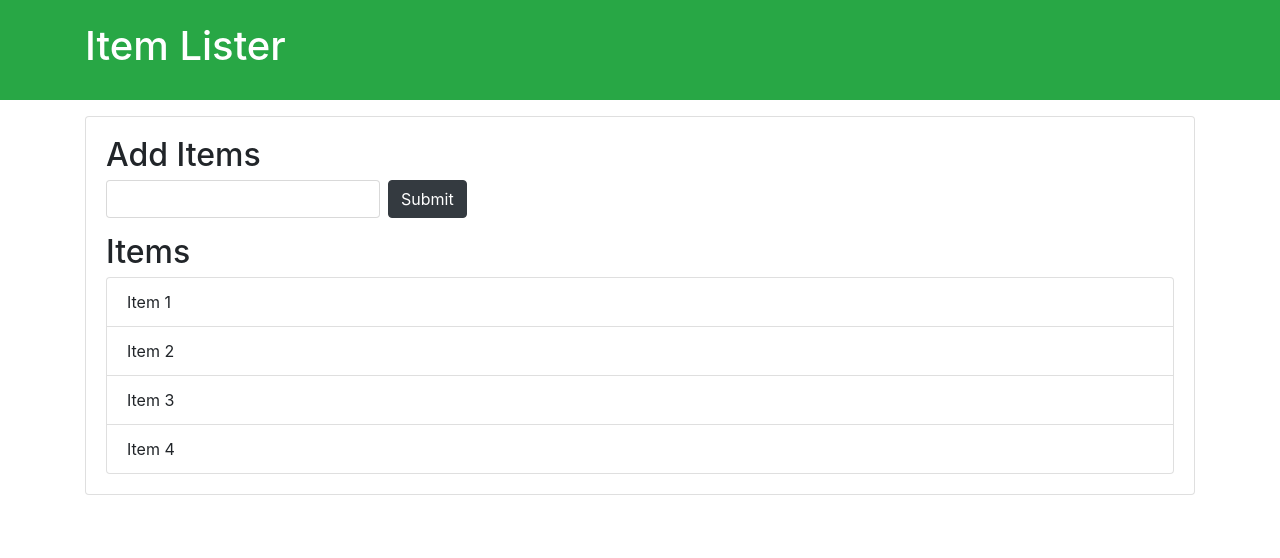
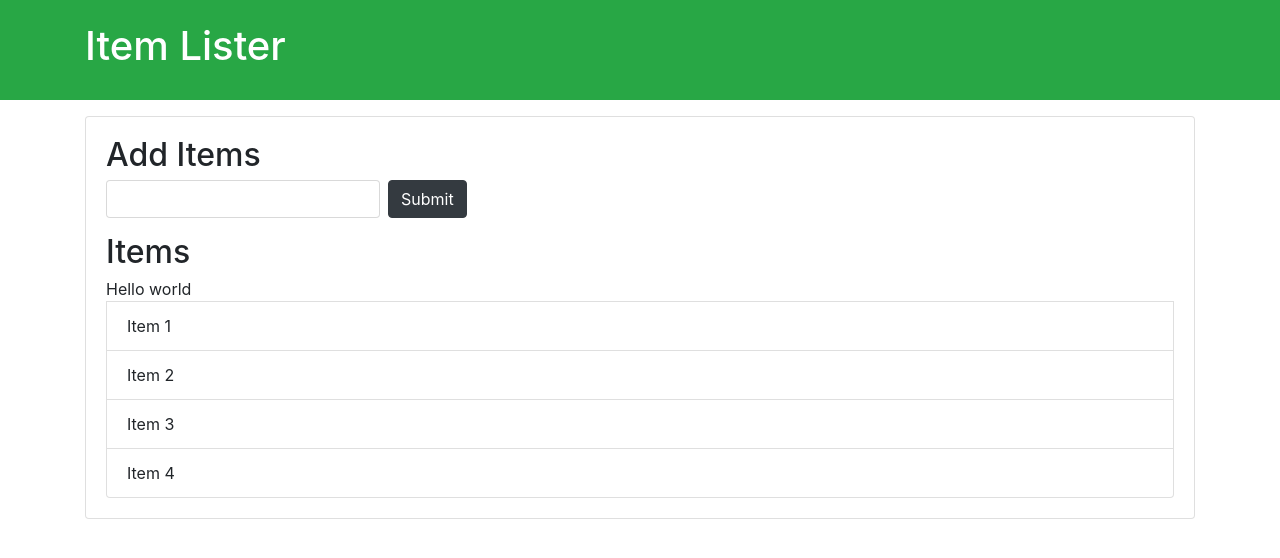
Before and after one commit to kishan9414723447/DOM, a plain HTML site: page index.html in a window 1280 px wide. Drawn offline with nearby package versions, Linux system fonts and the light colour scheme.

Commit message:
Creating Nodes and Modifying Dom

```diff
--- a/index.html
+++ b/index.html
@@ -30,6 +30,94 @@
     </ul>
    </div>
   </div>
+  <script>
+    var itemList=document.querySelector('#items');
+    //parentNode
+    console.log(itemList.parentNode);
 
+    //parentElement
+
+    console.log(itemList.parentElement);
+
+    //childNodes
+
+    console.log(itemList.childNodes);
+
+    //children
+
+    console.log(itemList.children);
+
+    //firstChild
+
+    console.log(itemList.firstChild);
+
+    //firstElementChild
+
+    console.log(itemList.firstElementChild);
+
+    //lastChild
+
+    console.log(itemList.lastChild);
+
+    //lastElementChild
+
+    console.log(itemList.lastElementChild);
+
+    //nextSibling
+
+    console.log(itemList.nextSibling);
+
+    //nextElementSibling
+
+    console.log(itemList.nextElementSibling);
+
+    //previousSibling
+
+    console.log(itemList.previousSibling);
+
+    //previousElementSibling
+
+    console.log(itemList.previousElementSibling);
+
+    //create a div
+
+    var newDiv=document.createElement('div');
+
+    //Add class
+
+    newDiv.className='hello';
+
+    //Add id
+
+    newDiv.id='hello1';
+
+    //Add attribute
+
+    newDiv.setAttribute('title','Hello Div');
+
+
+    //Create Text Node
+
+    var newDivText=document.createTextNode('Hello world');
+
+    //Add text to div
+
+    newDiv.appendChild(newDivText);
+
+    console.log(newDiv);
+
+    //Add to DOM
+
+    var container=document.querySelector('header .container');
+    var h1=document.querySelector('header h1');
+
+    container.insertBefore(newDiv,h1);
+
+    //Adding hello world before item 1
+
+    var ulElement=document.querySelector('#items');
+    var firstLi=document.querySelector('.list-group-item');
+    ulElement.insertBefore(newDiv,firstLi);
+  </script>
 </body>
 </html>
```
